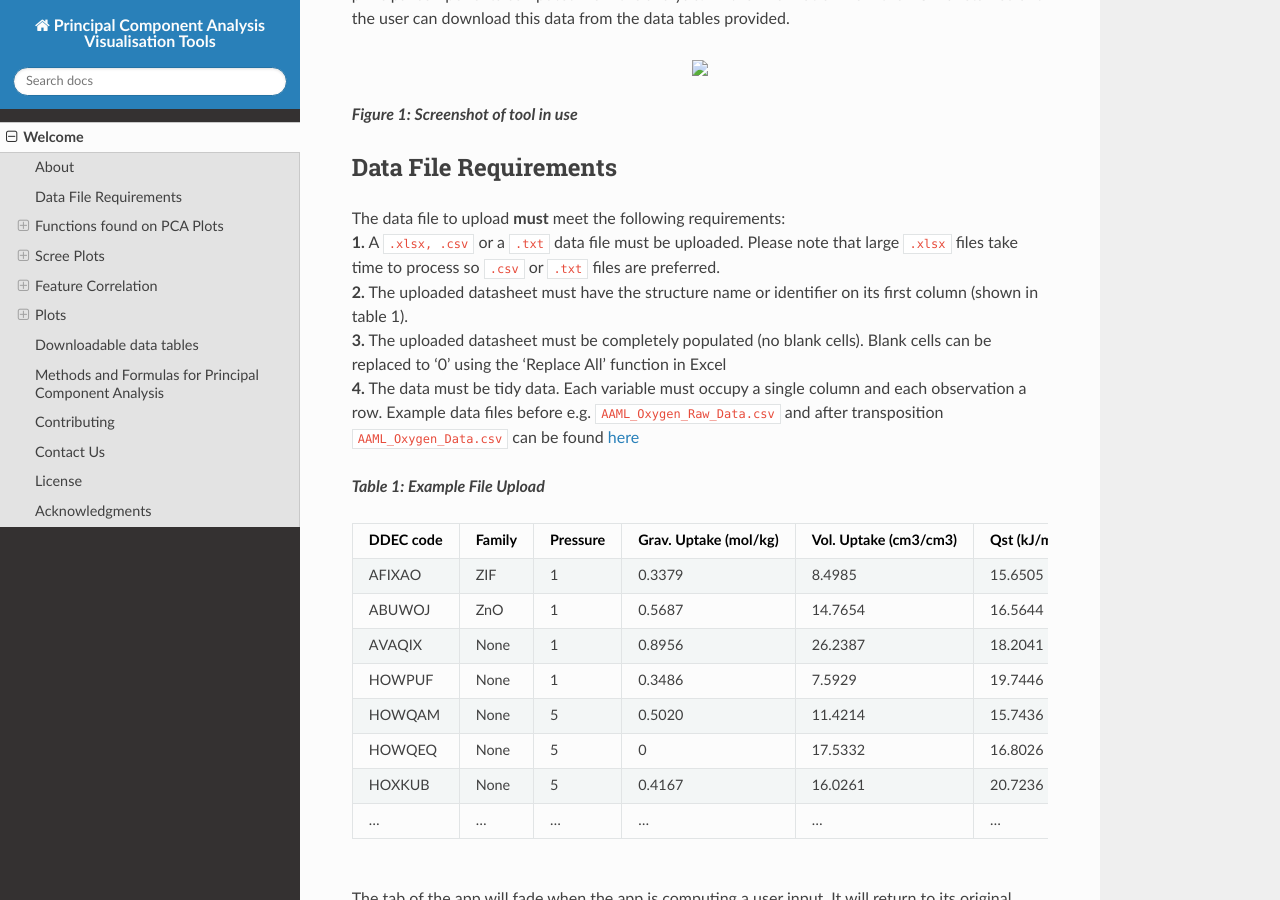
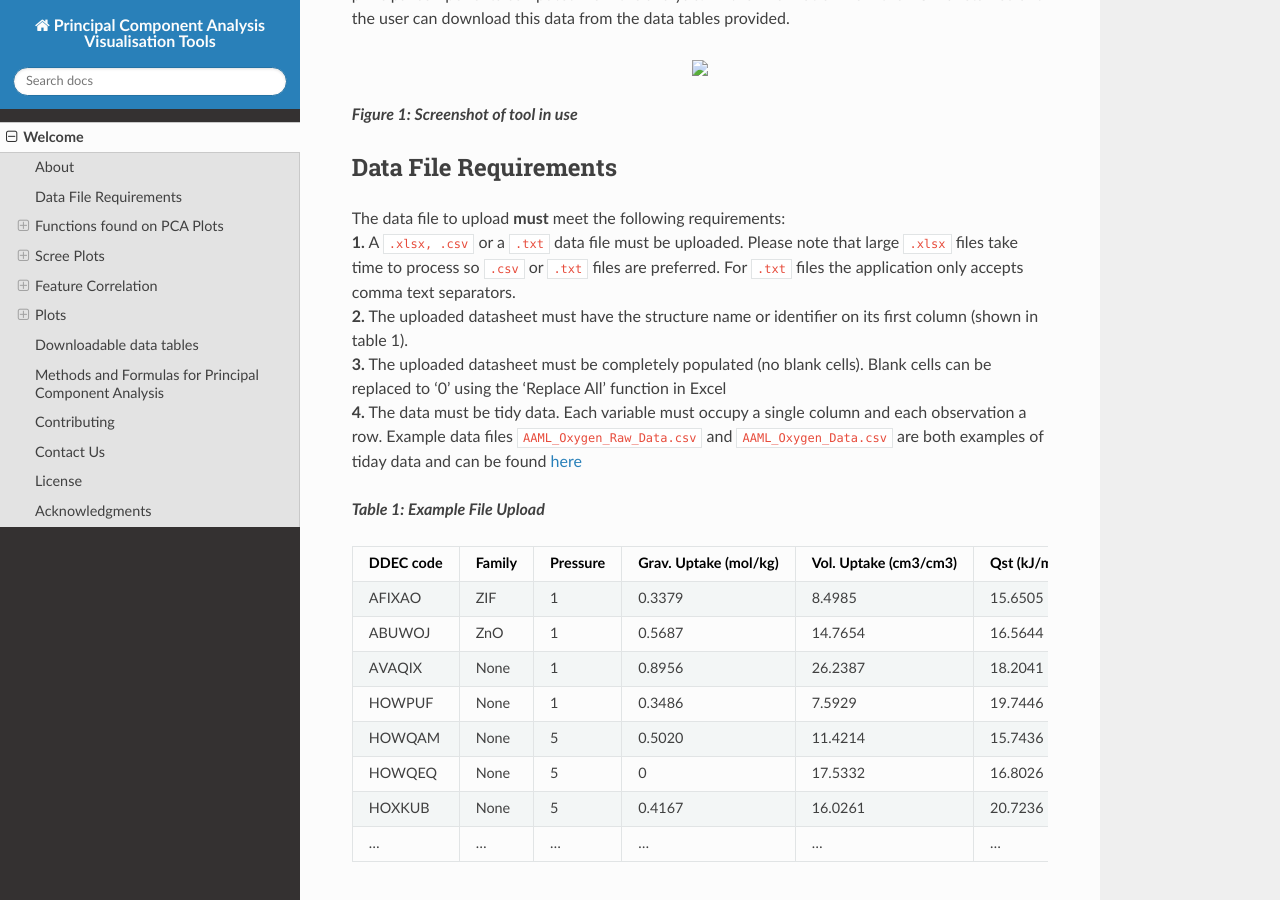
Before and after one commit to fayezkaabi26/pca-explorer, an MkDocs documentation site: the page built from docs/index.md, in a window 1280 px wide and 900 px high, scrolled down 737 px. Built offline with MkDocs 1.6.1, drawn with Linux system fonts in a browser that asks for light colours; nearby versions of some CDN libraries.

Commit message:
Update index.md

````diff
--- a/docs/index.md
+++ b/docs/index.md
@@ -14,10 +14,10 @@ The Principal Component Analysis Visualisation Tools runs PCA for the user and p
 
 ## **Data File Requirements**
 The data file to upload **must** meet the following requirements: <br>
-**1.**	A ```.xlsx, .csv``` or a ```.txt``` data file must be uploaded. Please note that large ```.xlsx``` files take time to process so ```.csv``` or ```.txt``` files are preferred. <br>
+**1.**	A ```.xlsx, .csv``` or a ```.txt``` data file must be uploaded. Please note that large ```.xlsx``` files take time to process so ```.csv``` or ```.txt``` files are preferred. For ```.txt```  files the application only accepts comma text separators.  <br>
 **2.**	The uploaded datasheet must have the structure name or identifier on its first column (shown in table 1). <br>
 **3.**	The uploaded datasheet must be completely populated (no blank cells). Blank cells can be replaced to ‘0’ using the ‘Replace All’ function in Excel <br>
-**4.**	The data must be tidy data. Each variable must occupy a single column and each observation a row. Example data files before e.g. ```AAML_Oxygen_Raw_Data.csv``` and after transposition ``` AAML_Oxygen_Data.csv``` can be found [here](https://github.com/aaml-analytics/pca-explorer/tree/master/sample-data) <br>
+**4.**	The data must be tidy data. Each variable must occupy a single column and each observation a row. Example data files ```AAML_Oxygen_Raw_Data.csv``` and ``` AAML_Oxygen_Data.csv``` are both examples of tiday data and can be found [here](https://github.com/aaml-analytics/pca-explorer/tree/master/sample-data) <br>
 
 ***Table 1: Example File Upload***
 
````
